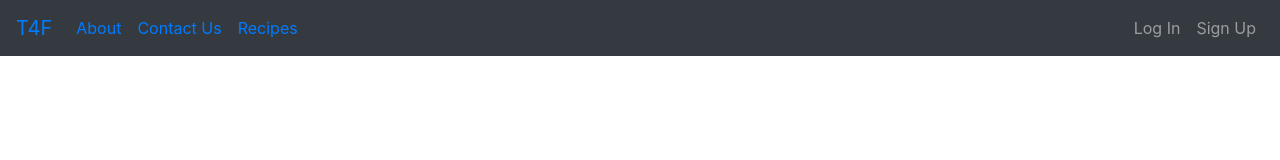
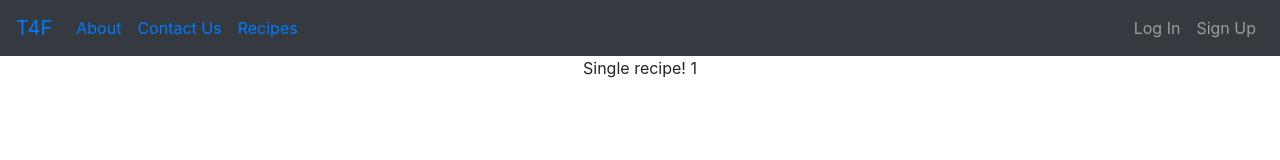
Before and after one commit to ammarfaouri/thoughts-for-food, a React (Create React App) app in the folder react-client/: page /Recipes/1 in a window 1280 px wide. Shown: the top 160 px of the page. Built offline with nearby package versions, Linux system fonts and the light colour scheme.

Commit message:
Added SingleRecipe component, Added Route to SingleRecipe

```diff
--- a/react-client/src/App.js
+++ b/react-client/src/App.js
@@ -4,6 +4,7 @@ import NavBar from "./NavBar";
 import About from "./About";
 import Contact from "./Contact";
 import Recipes from "./Recipes";
+import SingleRecipe from "./SingleRecipe";
 
 import Home from "./Home";
 import "./App.css";
@@ -16,6 +17,11 @@ class App extends Component {
         <Switch>
           <Route exact path="/About" render={() => <About />} />
           <Route exact path="/Contact" render={() => <Contact />} />
+          <Route
+            exact
+            path="/Recipes/:id"
+            render={(routeParams) => <SingleRecipe {...routeParams} />}
+          />
           <Route exact path="/Recipes" render={() => <Recipes />} />
 
           <Route exact path="/" render={() => <Home />} />
--- a/react-client/src/MiniRecipe.js
+++ b/react-client/src/MiniRecipe.js
@@ -1,18 +1,25 @@
 import React, { Component } from "react";
 import Card from "react-bootstrap/Card";
-import Container from "react-bootstrap/Container";
-import Button from "react-bootstrap/Button";
+import { Link } from "react-router-dom";
 
 class MiniRecipe extends Component {
   render() {
-    let { name, author, description, prepTime, difficulty } = this.props.recipe;
+    let {
+      name,
+      author,
+      description,
+      prepTime,
+      difficulty,
+      _id,
+    } = this.props.recipe;
     return (
       <Card className="mt-5">
         <Card.Body>
-          <Card.Title>{name}</Card.Title>
+          <Card.Title>
+            <Link to={`/Recipes/${_id}`}>{name}</Link>
+          </Card.Title>
           <Card.Subtitle className="mb-2 text-muted">By {author}</Card.Subtitle>
           <Card.Text>{description.substring(0, 100)}...</Card.Text>
-          <Button variant="primary">Go somewhere</Button>
         </Card.Body>
       </Card>
     );
--- a/react-client/src/Recipes.js
+++ b/react-client/src/Recipes.js
@@ -22,7 +22,7 @@ class Recipes extends Component {
   }
   render() {
     let miniRecipes = this.state.recipes.map((recipe) => (
-      <MiniRecipe recipe={recipe} />
+      <MiniRecipe recipe={recipe} key={recipe._id} />
     ));
     return (
       <div className="Recipes">
--- /dev/null
+++ b/react-client/src/SingleRecipe.js
@@ -0,0 +1,13 @@
+import React, { Component } from "react";
+
+class SingleRecipe extends Component {
+  render() {
+    return (
+      <div className="SingleRecipe">
+        {this.props.id}
+        Single recipe! {this.props.match.params.id}
+      </div>
+    );
+  }
+}
+export default SingleRecipe;
```
